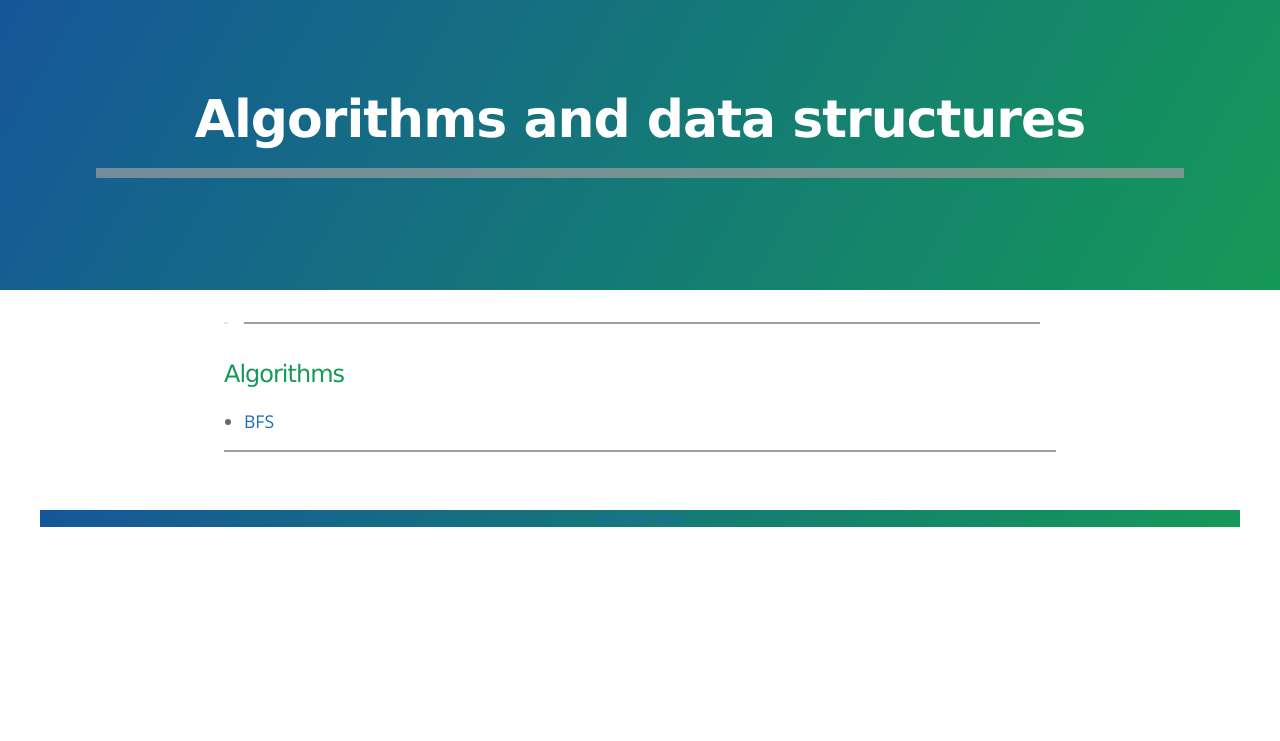
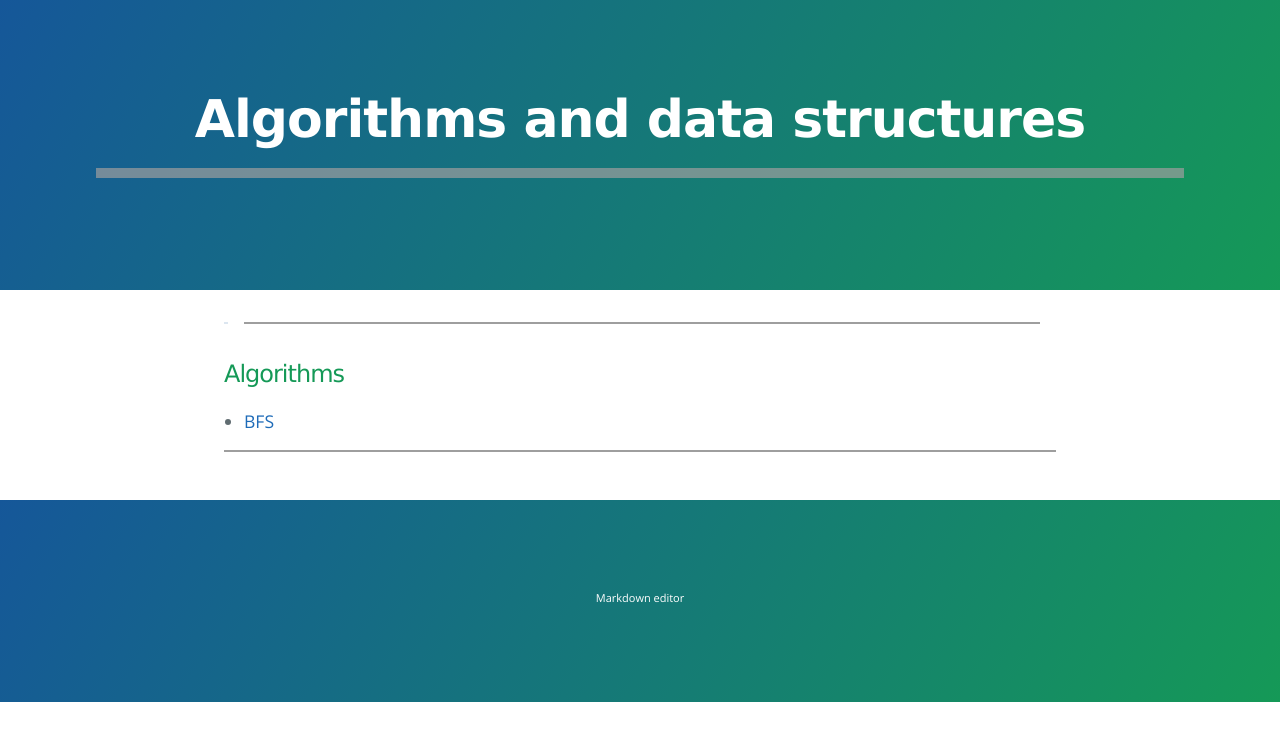
Before and after one commit to Nimitha-jagadeesha/Al-Ds, a Jekyll site: the page built from index.md, in a window 1280 px wide. Shown: the top 741 px of the page. Built offline with Jekyll 4.4.1, drawn with Linux system fonts in a browser that asks for light colours; the repository's description, which GitHub fills in, is left out; grey boxes are pictures that could not be loaded.

Commit message:
Update default.html

```diff
--- a/_layouts/default.html
+++ b/_layouts/default.html
@@ -30,9 +30,9 @@
       {{ content }}
 
     </main>
-    <footer id="footer-wrap" >
+    <footer class="page-header" >
       <p style="font-size: 11px;">
-        <a style="text-decoration: none;" href="{{ 'editor.html' | relative_url }}">Markdown editor</a>
+        <a style="text-decoration: none;color:white" href="{{ 'editor.html' | relative_url }}">Markdown editor</a>
     </p>
     </footer>
   </body>
```
